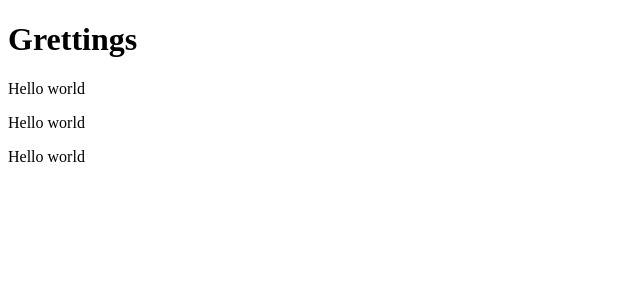
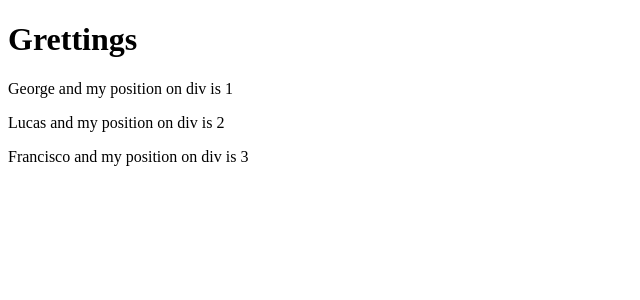
Before and after one commit to iamchicao/full-stack, a React (Create React App) app in the folder part1/: page / in a window 1280 px wide. Shown: the top 300 px of the page, without its empty margins (0-640 px from the left). Built offline with nearby package versions, Linux system fonts and the light colour scheme.

Commit message:
feat: Pass data to components with props

```diff
--- a/part1/src/App.js
+++ b/part1/src/App.js
@@ -1,7 +1,7 @@
-const Hello = () => {
+const Hello = (props) => {
   return (
     <div>
-      <p>Hello world</p>
+      <p>{props.name} and my position on div is {props.position}</p>
     </div>
   )
 }
@@ -11,9 +11,9 @@ const App = () => {
   return (
     <div>
       <h1>Grettings</h1>
-      <Hello />
-      <Hello />
-      <Hello />
+      <Hello name="George" position={1} />
+      <Hello name="Lucas" position={2} />
+      <Hello name="Francisco" position={3} />
     </div>
   );
 };
```
